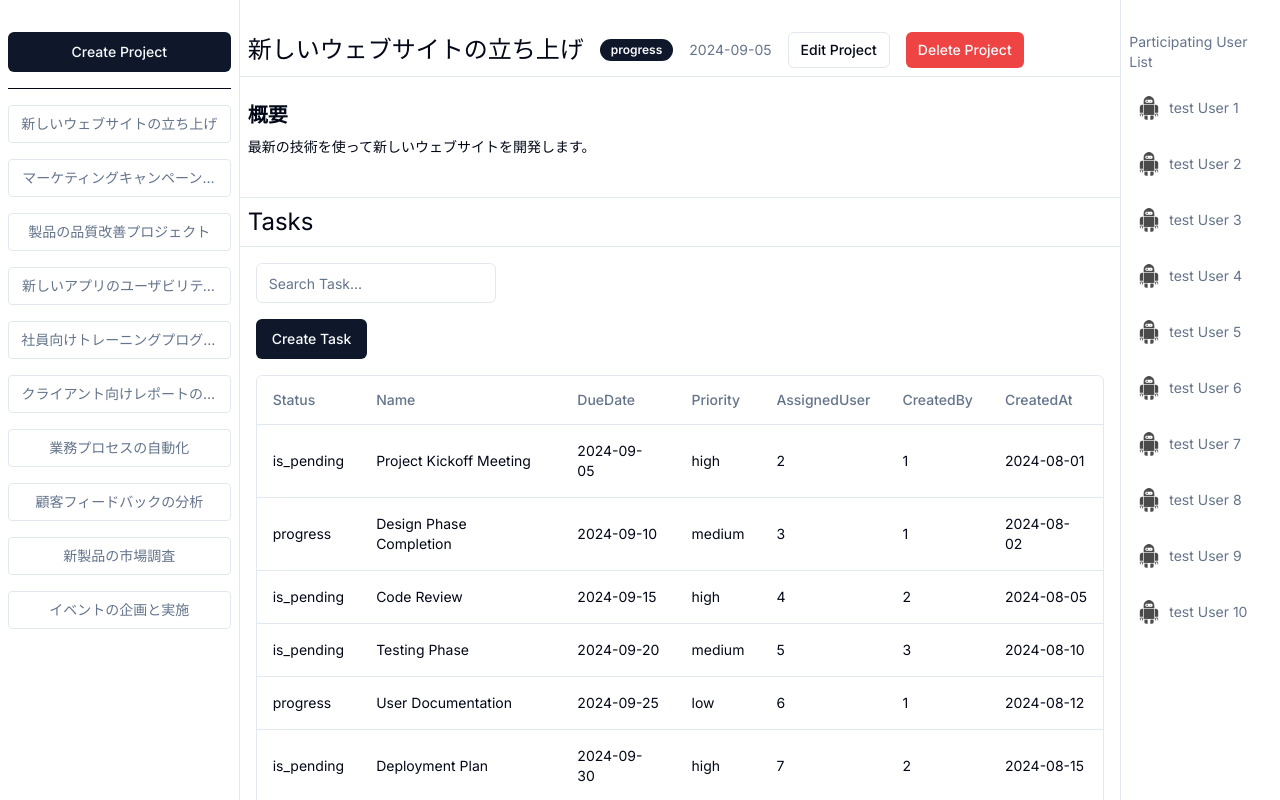
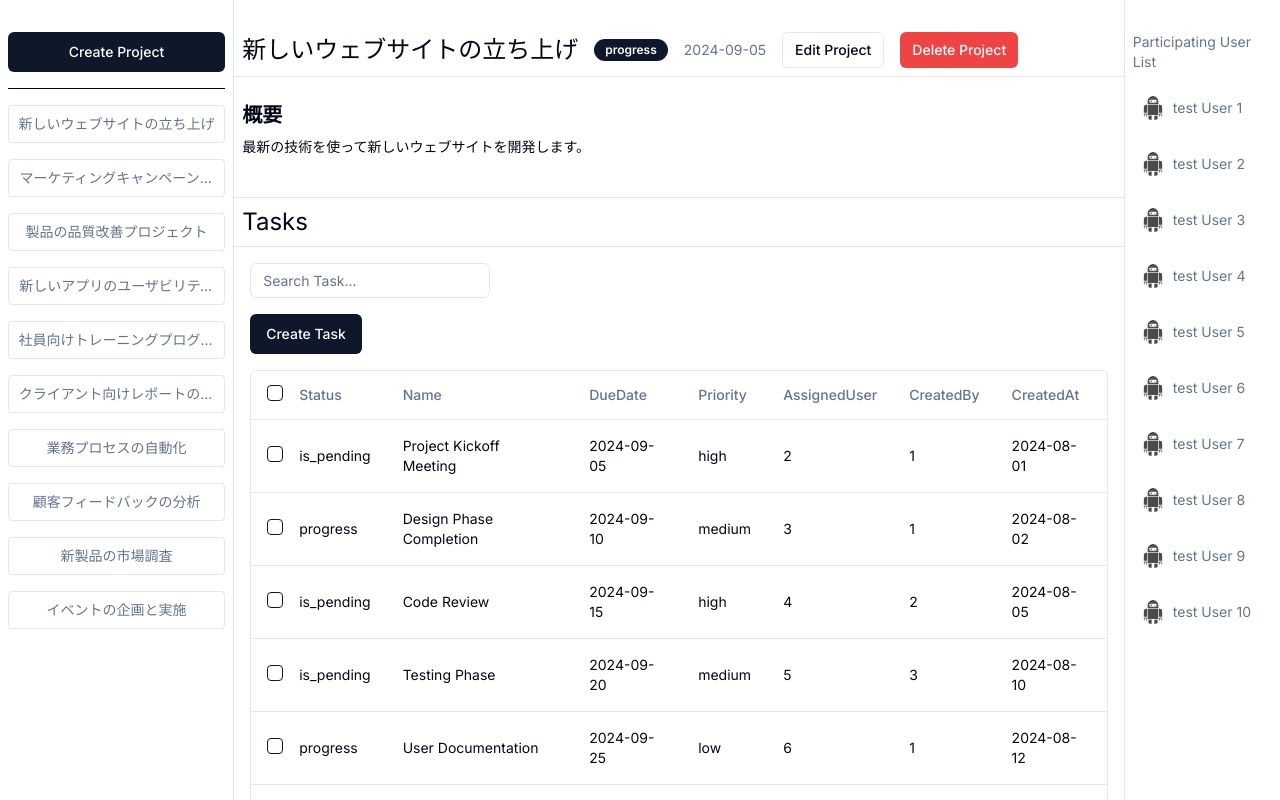
Before and after one commit to S-aoba/project-management-app-frontend, a Next.js app: page /projects/1 in a window 1280 px wide. Shown: the top 800 px of the page. Built offline with nearby package versions, Linux system fonts and the light colour scheme.

Commit message:
Add Checkbox in dataTable. (#11)

```diff
--- a/src/components/columns.tsx
+++ b/src/components/columns.tsx
@@ -2,10 +2,31 @@
 
 import { Task } from '@/mock-data/task'
 import { ColumnDef } from '@tanstack/react-table'
-
-
+import { Checkbox } from './ui/checkbox'
 
 export const columns: ColumnDef<Task>[] = [
+  {
+    id: 'select',
+    header: ({ table }) => (
+      <Checkbox
+        checked={
+          table.getIsAllPageRowsSelected() ||
+          (table.getIsSomePageRowsSelected() && 'indeterminate')
+        }
+        onCheckedChange={(value) => table.toggleAllPageRowsSelected(!!value)}
+        aria-label='Select all'
+      />
+    ),
+    cell: ({ row }) => (
+      <Checkbox
+        checked={row.getIsSelected()}
+        onCheckedChange={(value) => row.toggleSelected(!!value)}
+        aria-label='Select row'
+      />
+    ),
+    enableSorting: false,
+    enableHiding: false,
+  },
   {
     accessorKey: 'status',
     header: 'Status',
```
